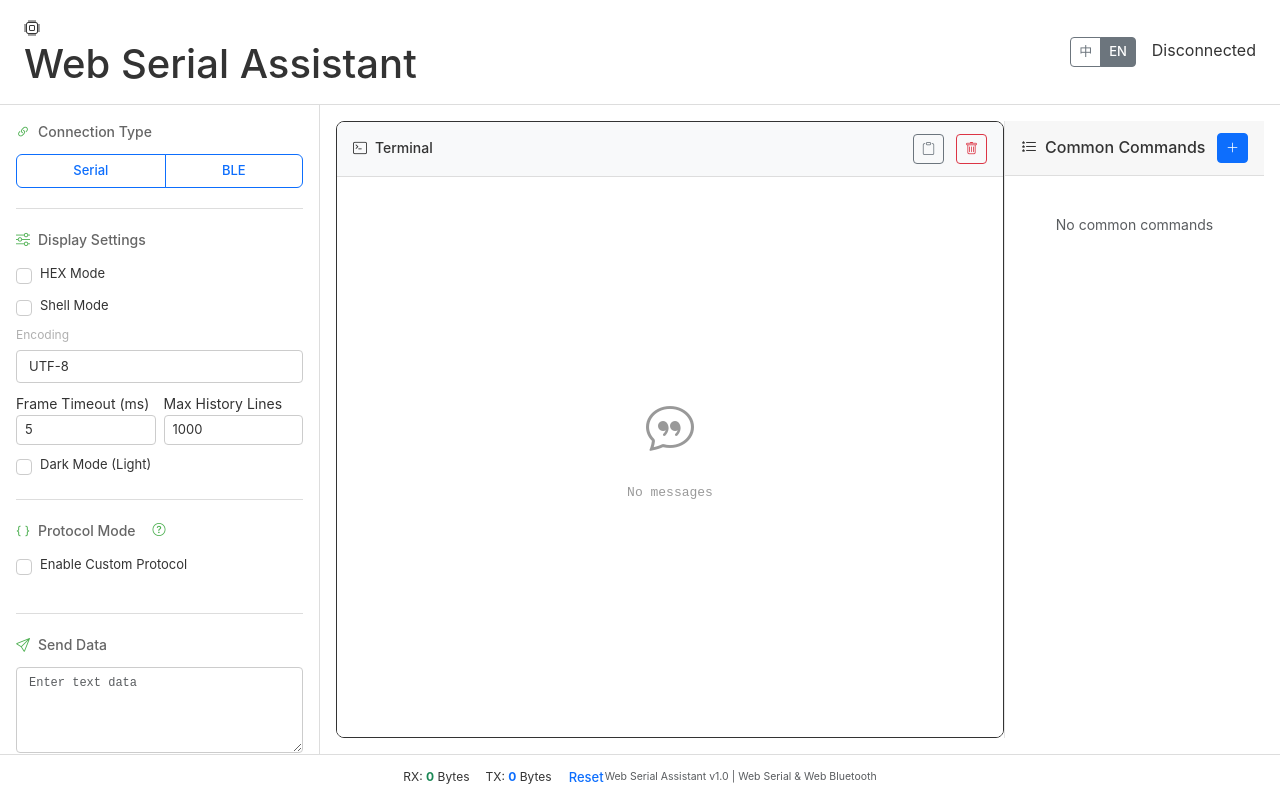
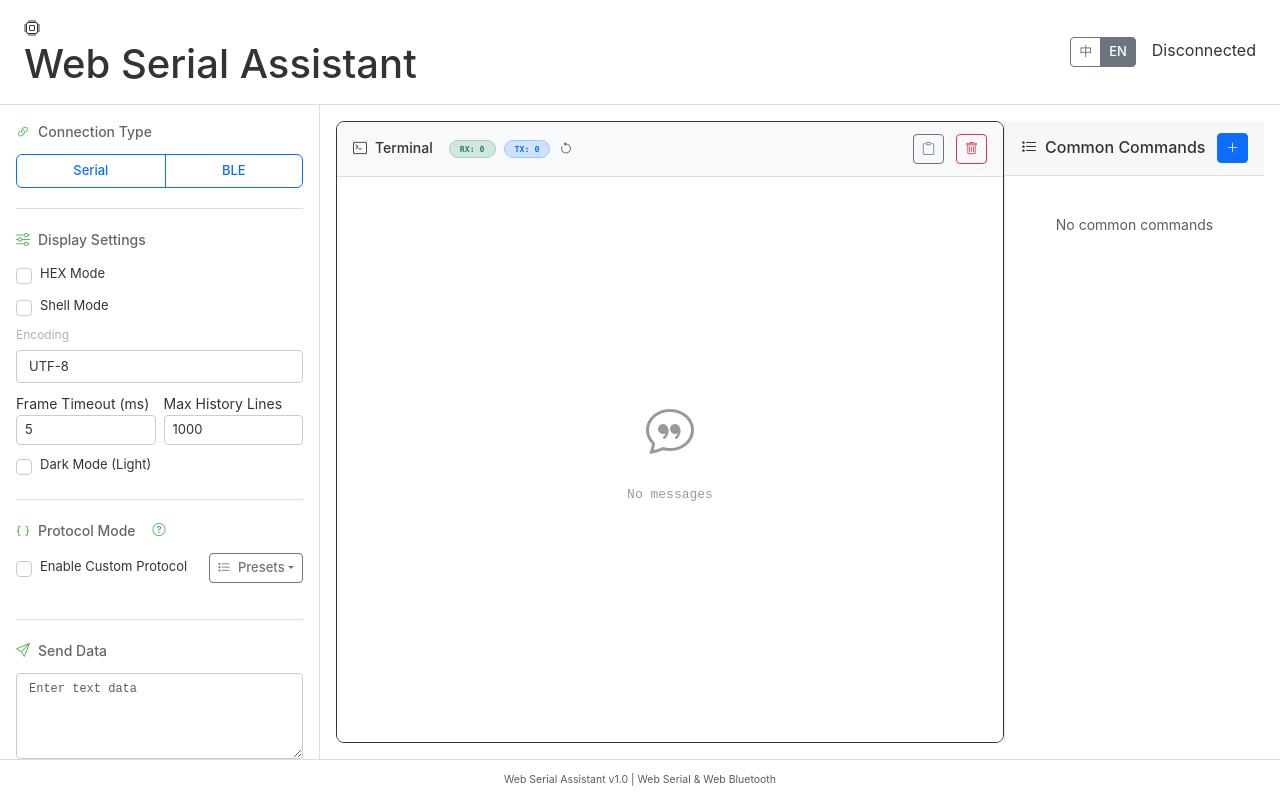
Before and after one commit to kekxv/web-serial, a React (Vite) app: page / in a window 1280 px wide. Built offline with nearby package versions, Linux system fonts and the light colour scheme.

Commit message:
feat: optimize protocol presets and move statistics to terminal header

```diff
--- a/src/App.tsx
+++ b/src/App.tsx
@@ -60,6 +60,7 @@
 
   const PROTOCOL_PRESETS = {
     modbus_rtu_read: {
+      // ... 保持原有代码不变
       name: 'Modbus RTU Read (03)',
       pack: `/**
  * 打包函数：将用户输入转换为原始字节流
@@ -118,6 +119,105 @@
     return \`[Modbus] 从站: \${data.slaveId} | 数据: \${hexValues} \${data.crcValid ? '' : '(校验失败)'}\`;
   }
   // 默认使用 HEX 打印
+  return utils.uint8ArrayToHex(data);
+}`
+    },
+    face_detection: {
+      name: 'Face Detection Protocol',
+      pack: `/**
+ * 打包函数
+ * 输入 data 预期格式: { width: 640, height: 480, faces: [{score: 0.9, x: 10, y: 10, w: 100, h: 100}] }
+ */
+function(option) {
+  const { data, utils } = option;
+  const STA = 0xFE; // 假设 STA 为 0xFE
+  const faces = data.faces || [];
+  const faceCount = Math.min(faces.length, 2);
+
+  const buf = [];
+  buf.push(STA);
+  buf.push(0); // 长度占位
+  buf.push((data.width >> 8) & 0xFF);
+  buf.push(data.width & 0xFF);
+  buf.push((data.height >> 8) & 0xFF);
+  buf.push(data.height & 0xFF);
+  buf.push(faceCount);
+
+  for (let i = 0; i < faceCount; i++) {
+    const face = faces[i];
+    buf.push(Math.min(0xFF, Math.floor(face.score * 0xFF)));
+    buf.push((face.x >> 8) & 0xFF);
+    buf.push(face.x & 0xFF);
+    buf.push((face.y >> 8) & 0xFF);
+    buf.push(face.y & 0xFF);
+    buf.push((face.w >> 8) & 0xFF);
+    buf.push(face.w & 0xFF);
+    buf.push((face.h >> 8) & 0xFF);
+    buf.push(face.h & 0xFF);
+  }
+
+  // 设置长度: 当前大小 + 4字节CRC
+  buf[1] = (buf.length + 4) & 0xFF;
+
+  const uint8 = new Uint8Array(buf);
+  const crc = utils.crc32(uint8);
+
+  const final = new Uint8Array(uint8.length + 4);
+  final.set(uint8);
+  final[uint8.length] = (crc >> 24) & 0xFF;
+  final[uint8.length + 1] = (crc >> 16) & 0xFF;
+  final[uint8.length + 2] = (crc >> 8) & 0xFF;
+  final[uint8.length + 3] = crc & 0xFF;
+
+  return final;
+}`,
+      unpack: `/**
+ * 解包函数
+ * 解析包含宽高和人脸坐标的自定义帧
+ */
+function(option) {
+  const { data, utils } = option;
+  if (data.length < 11) return data; // 最小长度检查
+
+  const len = data[1];
+  if (data.length < len) return data; // 长度不足
+
+  const payload = data.slice(0, len - 4);
+  const crcReceived = ((data[len-4] << 24) | (data[len-3] << 16) | (data[len-2] << 8) | data[len-1]) >>> 0;
+  const crcCalc = utils.crc32(payload);
+
+  const width = (data[2] << 8) | data[3];
+  const height = (data[4] << 8) | data[5];
+  const faceCount = data[6];
+  const faces = [];
+
+  for (let i = 0; i < faceCount && i < 2; i++) {
+    const offset = 7 + i * 9;
+    if (data.length < offset + 9) break;
+    faces.push({
+      score: data[offset] / 255,
+      x: (data[offset+1] << 8) | data[offset+2],
+      y: (data[offset+3] << 8) | data[offset+4],
+      w: (data[offset+5] << 8) | data[offset+6],
+      h: (data[offset+7] << 8) | data[offset+8]
+    });
+  }
+
+  return { width, height, faceCount, faces, crcValid: crcReceived === crcCalc };
+}`,
+      toString: `/**
+ * 输出函数
+ */
+function(option) {
+  const { data, utils } = option;
+  if (typeof data === 'object' && data.width !== undefined) {
+    let str = \`[FaceDet] Res: \${data.width}x\${data.height} | Faces: \${data.faceCount}\`;
+    data.faces.forEach((f, i) => {
+      str += \`\\n  #\${i+1}: Score: \${f.score.toFixed(2)} [x:\${f.x}, y:\${f.y}, w:\${f.w}, h:\${f.h}]\`;
+    });
+    if (!data.crcValid) str += ' (CRC ERROR)';
+    return str;
+  }
   return utils.uint8ArrayToHex(data);
 }`
     }
@@ -490,9 +590,33 @@
                 <i className="bi bi-question-circle"></i>
               </button>
             </div>
-            <div className="form-check mb-3">
-              <input type="checkbox" className="form-check-input" id="protocolEnabled" checked={protocolEnabled} onChange={(e) => setProtocolEnabled(e.target.checked)} />
-              <label className="form-check-label" htmlFor="protocolEnabled">{t.protocolEnabled}</label>
+            <div className="d-flex align-items-center mb-3">
+              <div className="form-check flex-grow-1">
+                <input type="checkbox" className="form-check-input" id="protocolEnabled" checked={protocolEnabled} onChange={(e) => setProtocolEnabled(e.target.checked)} />
+                <label className="form-check-label" htmlFor="protocolEnabled">{t.protocolEnabled}</label>
+              </div>
+              <div className="dropdown">
+                <button className="btn btn-sm btn-outline-secondary dropdown-toggle" type="button" data-bs-toggle="dropdown">
+                  <i className="bi bi-list-stars me-1"></i> {t.presets}
+                </button>
+                <ul className="dropdown-menu dropdown-menu-end">
+                  {Object.entries(PROTOCOL_PRESETS).map(([key, preset]) => (
+                    <li key={key}>
+                      <button
+                        className="dropdown-item"
+                        onClick={() => {
+                          setPackCode(preset.pack);
+                          setUnpackCode(preset.unpack);
+                          if (preset.toString) setToStringCode(preset.toString);
+                          setProtocolEnabled(true);
+                        }}
+                      >
+                        {preset.name}
+                      </button>
+                    </li>
+                  ))}
+                </ul>
+              </div>
             </div>
             {protocolEnabled && (
               <div className="protocol-config">
@@ -566,7 +690,15 @@
           <div className="main-content-row h-100 d-flex">
             <div className="flex-grow-1 h-100 overflow-hidden">
               {shellMode ? (
-                <ShellTerminal connected={connected} onData={handleShellData} onClear={handleClear} lang={lang} />
+                <ShellTerminal
+                  connected={connected}
+                  onData={handleShellData}
+                  onClear={handleClear}
+                  lang={lang}
+                  rxCount={rxCount}
+                  txCount={txCount}
+                  onResetStats={resetStats}
+                />
               ) : (
                 <Terminal
                   messages={messages}
@@ -579,6 +711,9 @@
                   }}
                   autoScroll={true}
                   lang={lang}
+                  rxCount={rxCount}
+                  txCount={txCount}
+                  onResetStats={resetStats}
                 />
               )}
             </div>
@@ -589,11 +724,6 @@
         </section>
       </main>
       <footer className="app-footer">
-        <div className="footer-stats">
-          <span className="me-3">{t.rx}: <strong className="text-success">{rxCount}</strong> {t.bytes}</span>
-          <span className="me-3">{t.tx}: <strong className="text-primary">{txCount}</strong> {t.bytes}</span>
-          <button className="btn btn-link btn-sm p-0 text-decoration-none" onClick={resetStats}>{t.reset}</button>
-        </div>
         <small className="text-muted">Web Serial Assistant v1.0 | Web Serial & Web Bluetooth</small>
       </footer>
 
--- a/src/components/ShellTerminal.css
+++ b/src/components/ShellTerminal.css
@@ -16,6 +16,16 @@
   padding: 8px 16px;
   background-color: #1e1e1e;
   border-bottom: 1px solid #333;
+}
+
+.terminal-stats-header {
+  font-family: 'Consolas', 'Monaco', monospace;
+  font-size: 11px;
+}
+
+.terminal-stats-header .badge {
+  font-weight: 600;
+  padding: 4px 10px;
 }
 
 .xterm-wrapper {
--- a/src/components/ShellTerminal.tsx
+++ b/src/components/ShellTerminal.tsx
@@ -11,6 +11,9 @@
   onData: (data: Uint8Array) => void
   onClear?: () => void
   lang: Language
+  rxCount?: number
+  txCount?: number
+  onResetStats?: () => void
 }
 
 const ShellTerminal: React.FC<ShellTerminalProps> = ({
@@ -18,6 +21,9 @@
   onData,
   onClear,
   lang,
+  rxCount = 0,
+  txCount = 0,
+  onResetStats,
 }) => {
   const terminalRef = useRef<HTMLDivElement>(null)
   const xtermRef = useRef<Terminal | null>(null)
@@ -182,10 +188,23 @@
   return (
     <div className="shell-terminal-container">
       <div className="shell-terminal-header">
-        <h6 className="mb-0">
-          <i className="bi bi-terminal-fill me-2"></i>
-          {t.ttyTitle}
-        </h6>
+        <div className="d-flex align-items-center flex-grow-1">
+          <h6 className="mb-0 me-3">
+            <i className="bi bi-terminal-fill me-2"></i>
+            {t.ttyTitle}
+          </h6>
+          <div className="terminal-stats-header d-flex align-items-center gap-2">
+            <span className="badge rounded-pill bg-success-subtle text-success border border-success-subtle">
+              RX: {rxCount}
+            </span>
+            <span className="badge rounded-pill bg-primary-subtle text-primary border border-primary-subtle">
+              TX: {txCount}
+            </span>
+            <button className="btn btn-link btn-sm p-0 text-decoration-none text-muted" onClick={onResetStats} title={t.reset}>
+              <i className="bi bi-arrow-counterclockwise"></i>
+            </button>
+          </div>
+        </div>
         <div className="shell-terminal-actions">
           <button
             className="btn btn-sm btn-outline-danger"
--- a/src/components/Terminal.css
+++ b/src/components/Terminal.css
@@ -147,6 +147,16 @@
   font-weight: 500;
 }
 
+.terminal-stats-header {
+  font-family: 'Consolas', 'Monaco', monospace;
+  font-size: 11px;
+}
+
+.terminal-stats-header .badge {
+  font-weight: 600;
+  padding: 4px 10px;
+}
+
 .terminal-actions {
   display: flex;
   gap: 4px;
--- a/src/components/Terminal.tsx
+++ b/src/components/Terminal.tsx
@@ -17,6 +17,9 @@
   onCopy?: () => void
   autoScroll?: boolean
   lang: Language
+  rxCount?: number
+  txCount?: number
+  onResetStats?: () => void
 }
 
 const Terminal: React.FC<TerminalProps> = ({
@@ -26,6 +29,9 @@
   onCopy,
   autoScroll = true,
   lang,
+  rxCount = 0,
+  txCount = 0,
+  onResetStats,
 }) => {
   const terminalRef = useRef<HTMLDivElement>(null)
   const t = translations[lang]
@@ -66,10 +72,23 @@
   return (
     <div className="terminal-container">
       <div className="terminal-header">
-        <h6 className="mb-0">
-          <i className="bi bi-terminal me-2"></i>
-          {t.terminal}
-        </h6>
+        <div className="d-flex align-items-center flex-grow-1">
+          <h6 className="mb-0 me-3">
+            <i className="bi bi-terminal me-2"></i>
+            {t.terminal}
+          </h6>
+          <div className="terminal-stats-header d-flex align-items-center gap-2">
+            <span className="badge rounded-pill bg-success-subtle text-success border border-success-subtle">
+              RX: {rxCount}
+            </span>
+            <span className="badge rounded-pill bg-primary-subtle text-primary border border-primary-subtle">
+              TX: {txCount}
+            </span>
+            <button className="btn btn-link btn-sm p-0 text-decoration-none text-muted" onClick={onResetStats} title={t.reset}>
+              <i className="bi bi-arrow-counterclockwise"></i>
+            </button>
+          </div>
+        </div>
         <div className="terminal-actions">
           <button
             className="btn btn-sm btn-outline-secondary me-2"
--- a/src/locales/translations.ts
+++ b/src/locales/translations.ts
@@ -71,6 +71,8 @@
     help: '帮助',
     protocolHelp: '自定义协议脚本支持 JavaScript。你可以访问 utils 对象中的工具函数，如 utils.hexToUint8Array, utils.uint8ArrayToHex, utils.crc16modbus 等。',
     presets: '预设',
+    selectPreset: '选择协议预设',
+    customProtocol: '自定义脚本',
   },
   en: {
     title: 'Web Serial Assistant',
@@ -144,6 +146,8 @@
     help: 'Help',
     protocolHelp: 'Custom protocol scripts support JavaScript. You can access utility functions in the utils object, such as utils.hexToUint8Array, utils.uint8ArrayToHex, utils.crc16modbus, etc.',
     presets: 'Presets',
+    selectPreset: 'Select Preset',
+    customProtocol: 'Custom Script',
   }
 }
 
```
